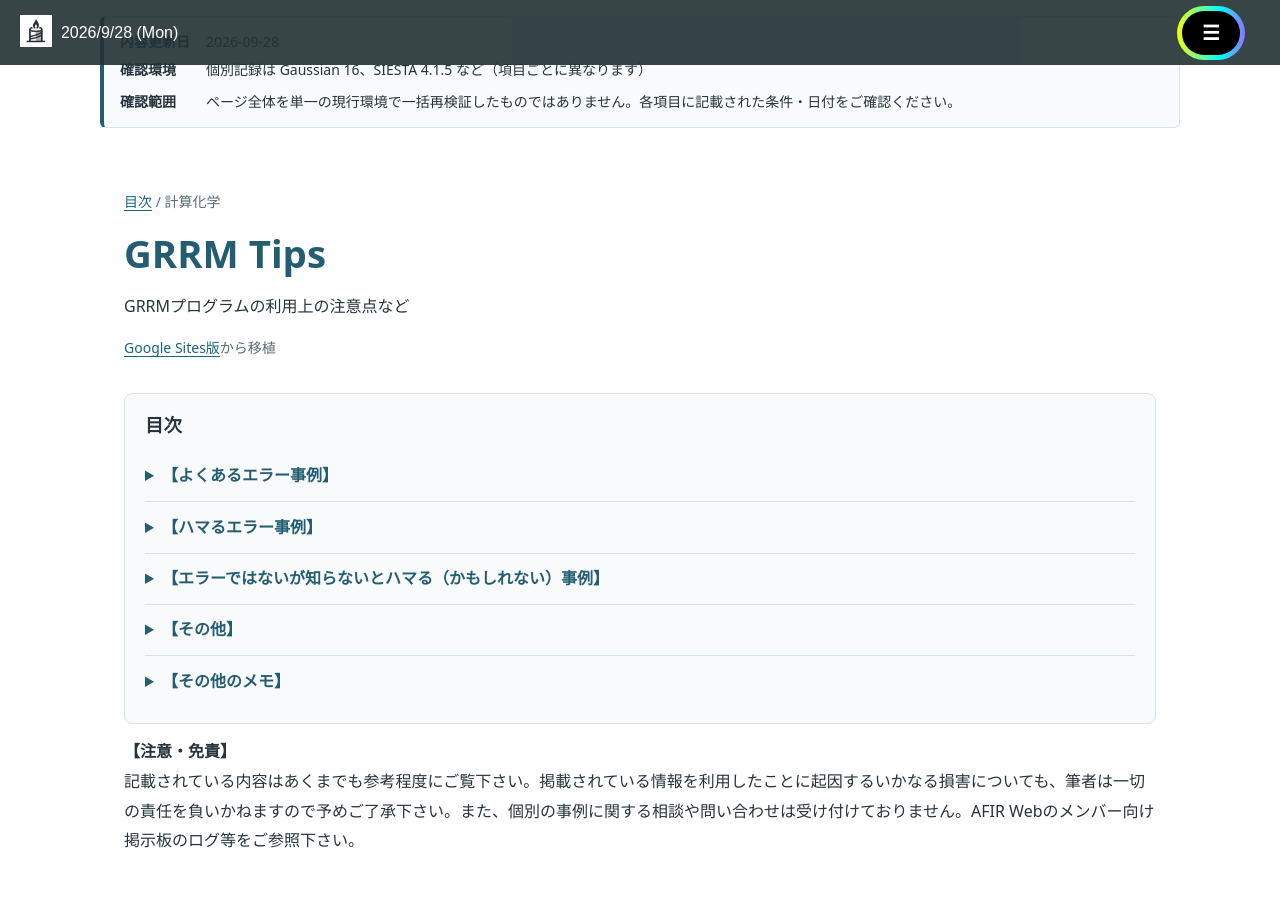
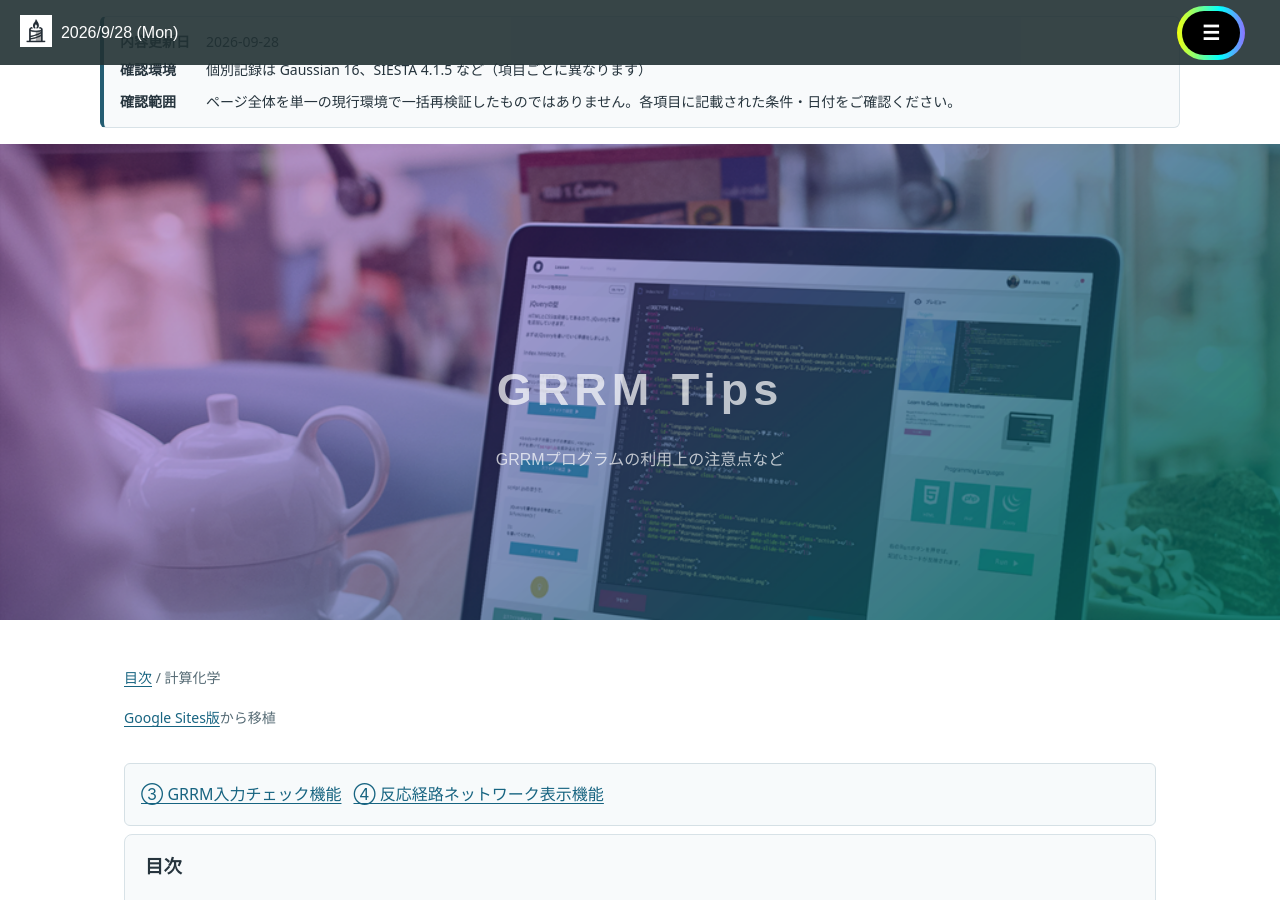
Before and after one commit to h-nabata/h-nabata.github.io, a Jekyll site: the page built from grrm-tips.html, in a window 1280 px wide and 900 px high. Built offline with Jekyll 4.4.1, drawn with Linux system fonts in a browser that asks for light colours; nearby versions of some CDN libraries.

Commit message:
Add image header and GRRM tools links

```diff
--- a/grrm-tips.html
+++ b/grrm-tips.html
@@ -7,13 +7,21 @@ verification_scope: "ページ全体を単一の現行環境で一括再検証
 extra_head: |
   <link rel="stylesheet" href="/assets/grrm-tips.css?v=1">
 ---
+<div class="top-wrapper">
+  <div class="container">
+    <h1>GRRM Tips</h1>
+    <p>GRRMプログラムの利用上の注意点など</p>
+  </div>
+</div>
 <main class="grrm-tips" id="grrm-top">
 <header class="grrm-intro">
 <p class="grrm-breadcrumb"><a href="/toc.html">目次</a> / 計算化学</p>
-<h1>GRRM Tips</h1>
-<p>GRRMプログラムの利用上の注意点など</p>
 <p class="grrm-source"><a href="https://sites.google.com/view/nabatas-page/top/grrm-tips%E5%88%A9%E7%94%A8%E4%B8%8A%E3%81%AE%E6%B3%A8%E6%84%8F%E7%82%B9%E3%81%AA%E3%81%A9">Google Sites版</a>から移植</p>
 </header>
+<div class="grrm-tool-links" style="display:flex;flex-wrap:wrap;gap:.75rem;padding:1rem;margin:.5rem 0;border:1px solid #d5e0e5;border-radius:6px;background:#f7fafb">
+<a href="/grrm-input-check.html">③ GRRM入力チェック機能</a>
+<a href="/reaction-network.html">④ 反応経路ネットワーク表示機能</a>
+</div>
 <nav class="grrm-toc" aria-label="ページ内目次" id="grrm-toc"><h2>目次</h2>
 <details><summary>【よくあるエラー事例】</summary><ul>
 <li><a href="#h.e0up7phqgxiu">このセクションの先頭へ</a></li>
```
